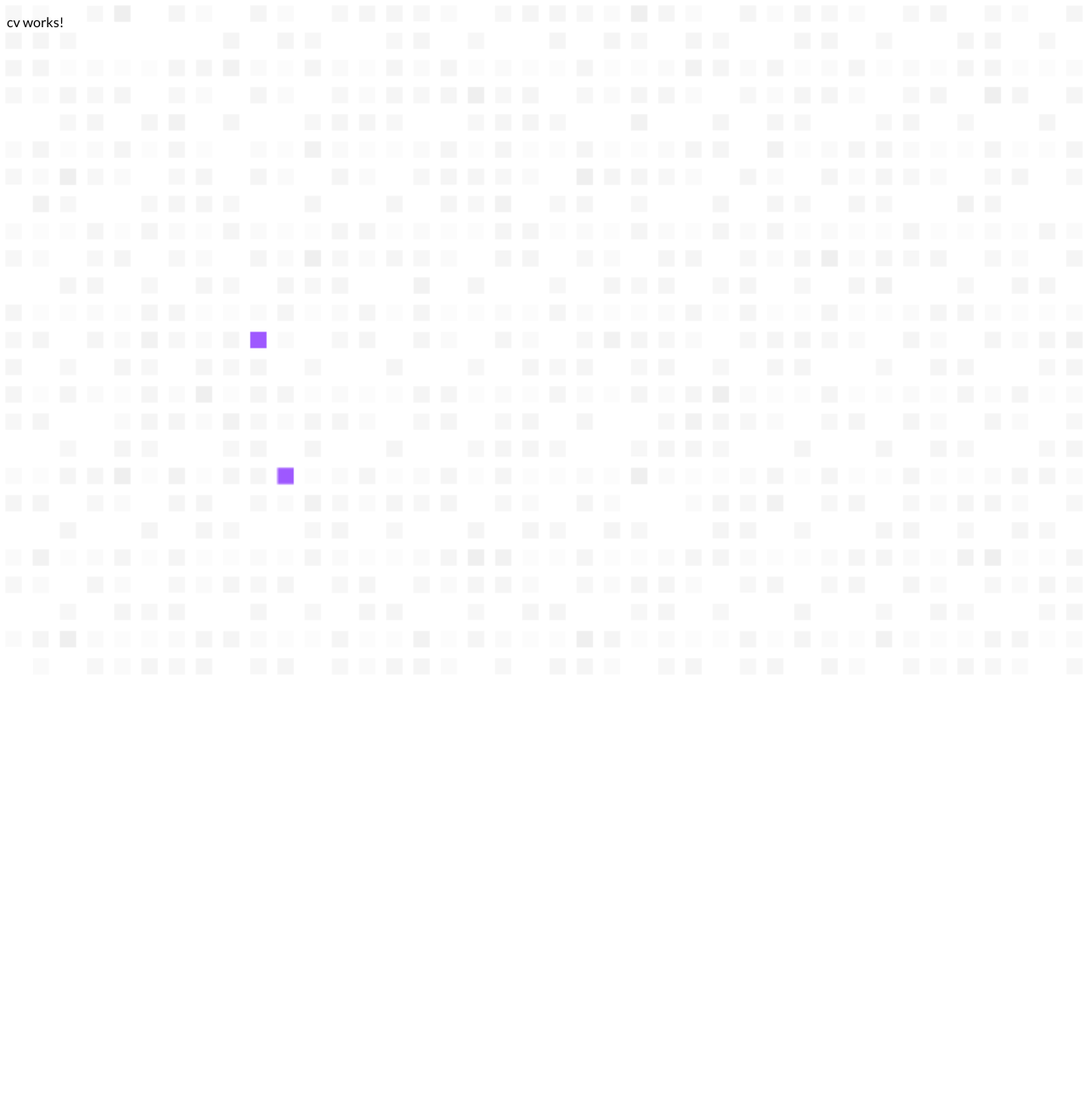
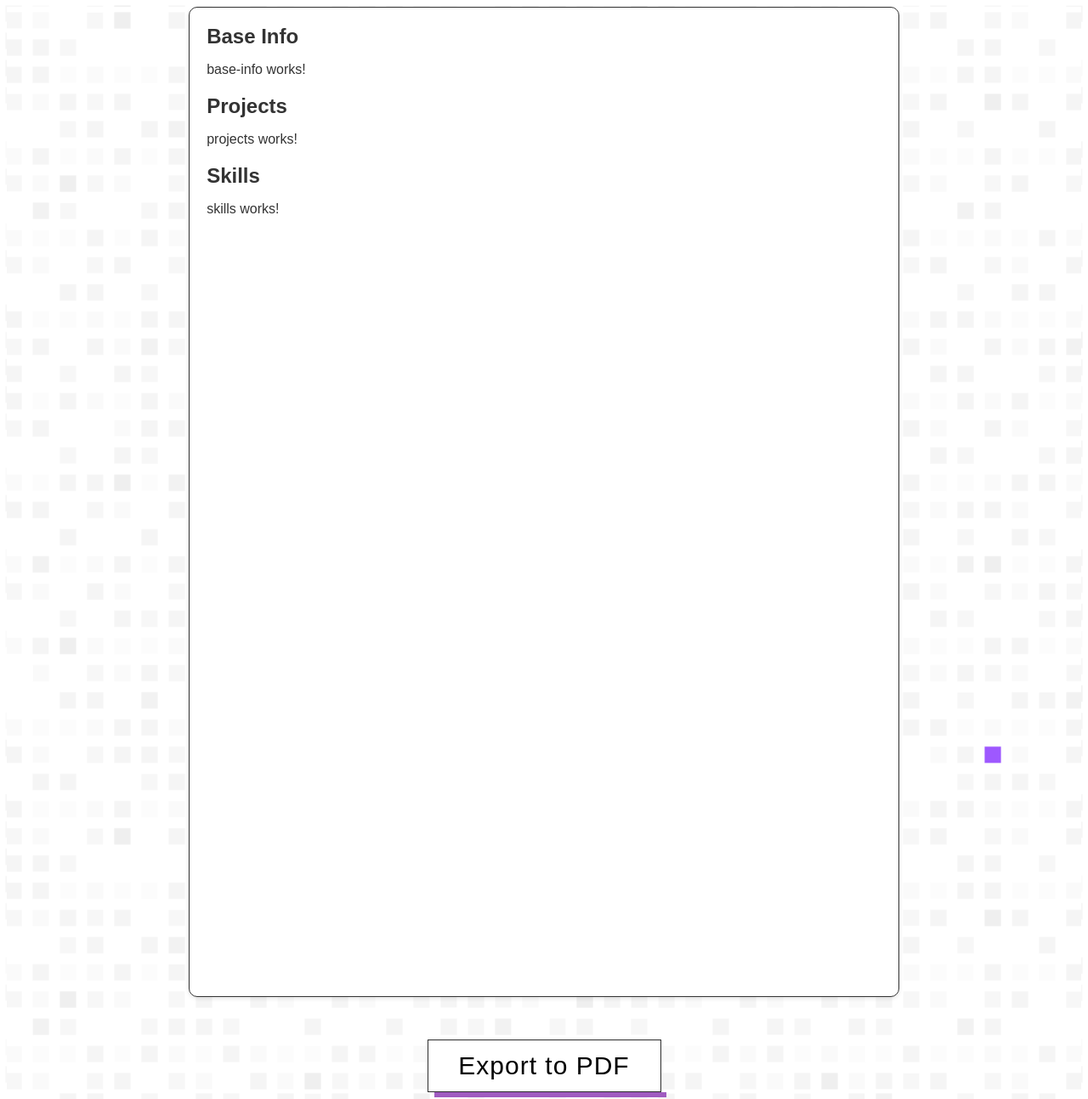
Before and after one commit to VanTea1/portfolioManagementApp, an Angular app: page /cv in a window 1280 px wide. Shown: the whole page at 85% size. Before the commit the page ends 800 px from the top, so only its background shows below. Built offline with nearby package versions, Linux system fonts and the light colour scheme.

Commit message:
Deleted export component and added the export function to the cv component, also added a few css styles to cv so it's not a blank website

```diff
--- a/package.json
+++ b/package.json
@@ -18,6 +18,8 @@
     "@angular/platform-browser": "^17.1.0",
     "@angular/platform-browser-dynamic": "^17.1.0",
     "@angular/router": "^17.3.5",
+    "html2canvas": "^1.4.1",
+    "jspdf": "^2.5.1",
     "rxjs": "~7.8.0",
     "tslib": "^2.3.0",
     "zone.js": "~0.14.3"
--- a/src/app/app.routes.ts
+++ b/src/app/app.routes.ts
@@ -1,11 +1,10 @@
 import { Routes } from '@angular/router';
 import { HomeComponent } from './components/home/home.component';
 import { CVComponent } from './components/cv/cv.component';
-import { ExportComponent } from './components/export/export.component';
+
 
 export const routes: Routes = [
     { path: '', redirectTo: '/home', pathMatch: 'full' },
     { path: 'home', component: HomeComponent },
     { path: 'cv', component: CVComponent },
-    { path: 'export', component: ExportComponent },
 ];
--- a/src/app/components/cv/cv.component.html
+++ b/src/app/components/cv/cv.component.html
@@ -1 +1,21 @@
-<p>cv works!</p>
+<div class="wrapper">
+    <div #exportContent class="cv">
+        <div class="section">
+            <div class="section-title">Base Info</div>
+            <app-base-info></app-base-info>
+        </div>
+
+        <div class="section">
+            <div class="section-title">Projects</div>
+            <app-projects></app-projects>
+        </div>
+
+        <div class="section">
+            <div class="section-title">Skills</div>
+            <app-skills></app-skills>
+        </div>
+    </div>
+
+
+    <button class="exportButton" (click)="exportToPDF()">Export to PDF</button>
+</div>
--- a/src/app/components/cv/cv.component.scss
+++ b/src/app/components/cv/cv.component.scss
@@ -0,0 +1,94 @@
+.wrapper{
+    position: relative;
+    display: flex;
+    flex-direction: column;
+    justify-content: center;
+    align-items: center;
+
+    .exportButton {
+        justify-content: center;
+        align-items: center;
+        width: 275px;
+        text-align: center;
+        font-size: 30px;
+        font-weight: 200;
+        letter-spacing: 1px;
+        padding: 13px 20px 13px;
+        outline: 0;
+        border: 1px solid rgb(44, 44, 44);
+        cursor: pointer;
+        position: relative;
+        background-color: rgb(255, 255, 255);
+        user-select: none;
+        -webkit-user-select: none;
+        touch-action: manipulation;
+    }
+
+    .exportButton:after {
+        content: "";
+        background-color: #a05bc0;
+        width: 100%;
+        z-index: -1;
+        position: absolute;
+        height: 100%;
+        top: 7px;
+        left: 7px;
+        transition: 0.2s;
+    }
+
+
+    .cv {
+        width: 210mm;
+        height: 297mm;
+        margin: auto;
+        border-color: rgb(44, 44, 44);
+        border: 1px solid;
+        font-family: Arial, sans-serif;
+        color: #333;
+        background-color: #fff;
+        padding: 20px;
+        border-radius: 10px;
+        box-shadow: 0 2px 5px rgba(0, 0, 0, 0.1);
+        margin-bottom: 50px;
+
+        .section {
+            margin-bottom: 20px;
+          }
+
+          .section-title {
+            font-size: 24px;
+            font-weight: bold;
+            margin-bottom: 10px;
+          }
+
+          .section-content {
+            font-size: 16px;
+          }
+
+          .project-item {
+            margin-bottom: 10px;
+          }
+
+          .skill-item {
+            display: inline-block;
+            margin-right: 10px;
+            margin-bottom: 5px;
+            padding: 5px 10px;
+            background-color: #f0f0f0;
+            border-radius: 5px;
+          }
+      }
+}
+
+
+@media (min-width: 768px) {
+    .exportButton {
+        padding: 13px 50px 13px;
+    }
+}
+
+@media print {
+    .wrapper {
+      border: none;
+    }
+  }
--- a/src/app/components/cv/cv.component.ts
+++ b/src/app/components/cv/cv.component.ts
@@ -1,12 +1,50 @@
-import { Component } from '@angular/core';
+import { Component, ElementRef, ViewChild, AfterViewInit } from '@angular/core';
+import * as jspdf from 'jspdf';
+import html2canvas from 'html2canvas';
+import { BaseInfoComponent } from "../base-info/base-info.component";
+import { ProjectsComponent } from "../projects/projects.component";
+import { SkillsComponent } from "../skills/skills.component";
 
 @Component({
-  selector: 'app-cv',
-  standalone: true,
-  imports: [],
-  templateUrl: './cv.component.html',
-  styleUrl: './cv.component.scss'
+    selector: 'app-cv',
+    standalone: true,
+    templateUrl: './cv.component.html',
+    styleUrl: './cv.component.scss',
+    imports: [BaseInfoComponent, ProjectsComponent, SkillsComponent]
 })
-export class CVComponent {
+export class CVComponent implements AfterViewInit {
 
+    @ViewChild('exportContent', { static: false }) exportContent!: ElementRef<any>;
+
+    constructor() { }
+
+    ngAfterViewInit() {
+        if (!this.exportContent) {
+            console.error('exportContent not found.');
+            return;
+        }
+    }
+
+    exportToPDF() {
+      if (!this.exportContent) {
+        console.error('exportContent not found.');
+        return;
+      }
+
+      const doc = new jspdf.jsPDF();
+      const contentElement = this.exportContent.nativeElement;
+
+      const originalBorderStyle = contentElement.style.border;
+      contentElement.style.border = 'none';
+
+      html2canvas(contentElement, { scale: 2 }).then((canvas) => {
+        const imgData = canvas.toDataURL('image/png');
+        const imgWidth = 210;
+        const imgHeight = (canvas.height * imgWidth) / canvas.width;
+
+        doc.addImage(imgData, 'PNG', 0, 0, imgWidth, imgHeight);
+        doc.save('cv_data.pdf');
+        contentElement.style.border = originalBorderStyle;
+      });
+    }
 }
--- a/src/app/components/export/export.component.html
+++ /dev/null
@@ -1 +0,0 @@
-<p>export works!</p>
--- a/src/app/components/home/home.component.scss
+++ b/src/app/components/home/home.component.scss
@@ -34,7 +34,7 @@
             letter-spacing: 1px;
             padding: 13px 20px 13px;
             outline: 0;
-            border: 1px solid black;
+            border: 1px solid rgb(44, 44, 44);
             cursor: pointer;
             position: relative;
             background-color: rgb(255, 255, 255);
```
Also changed, not shown: src/app/components/export/export.component.ts (deleted, +0 -12 lines), src/app/components/export/export.component.scss (deleted), 1 other file (tests, documents, lock files or other folders).
